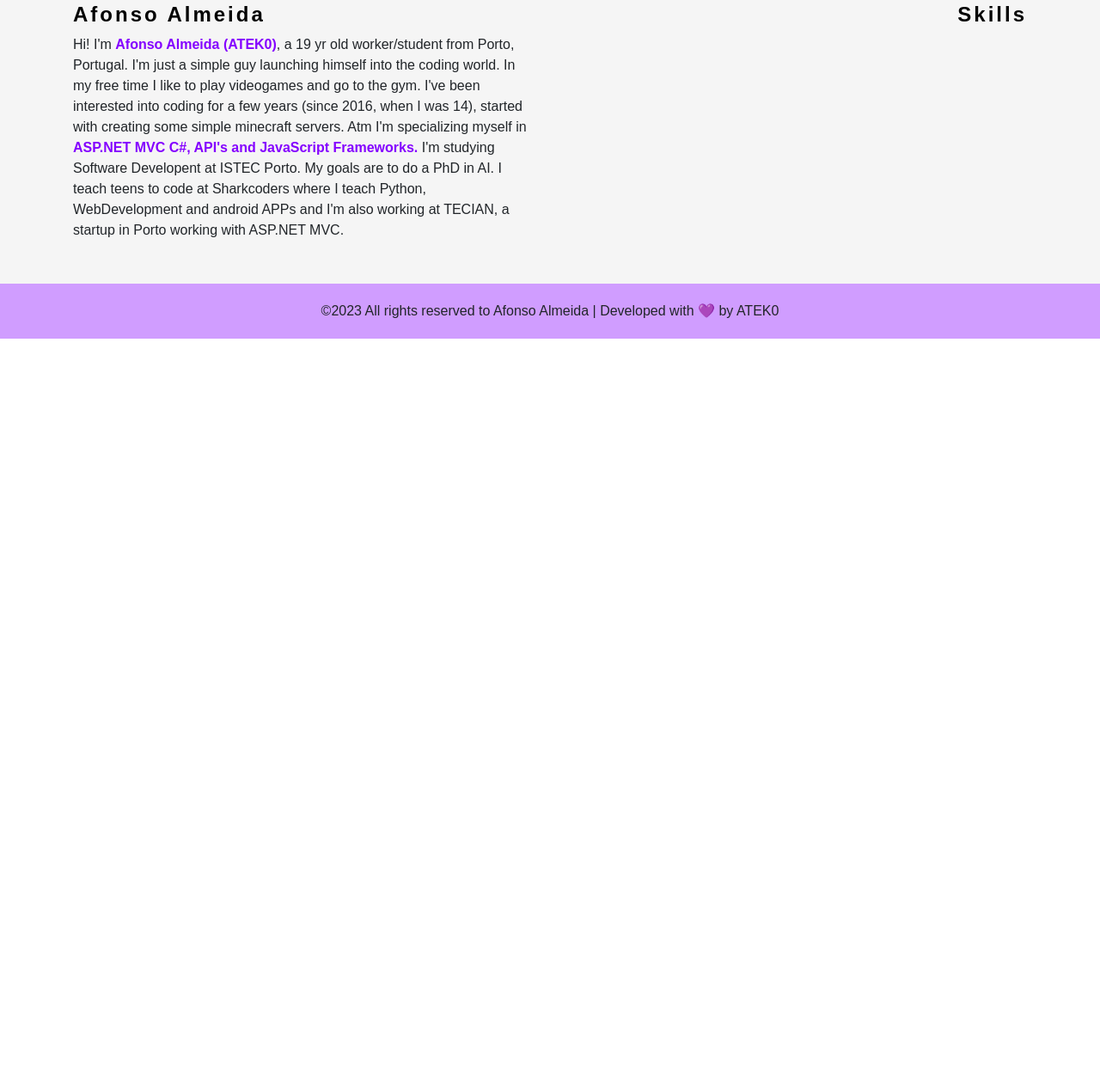
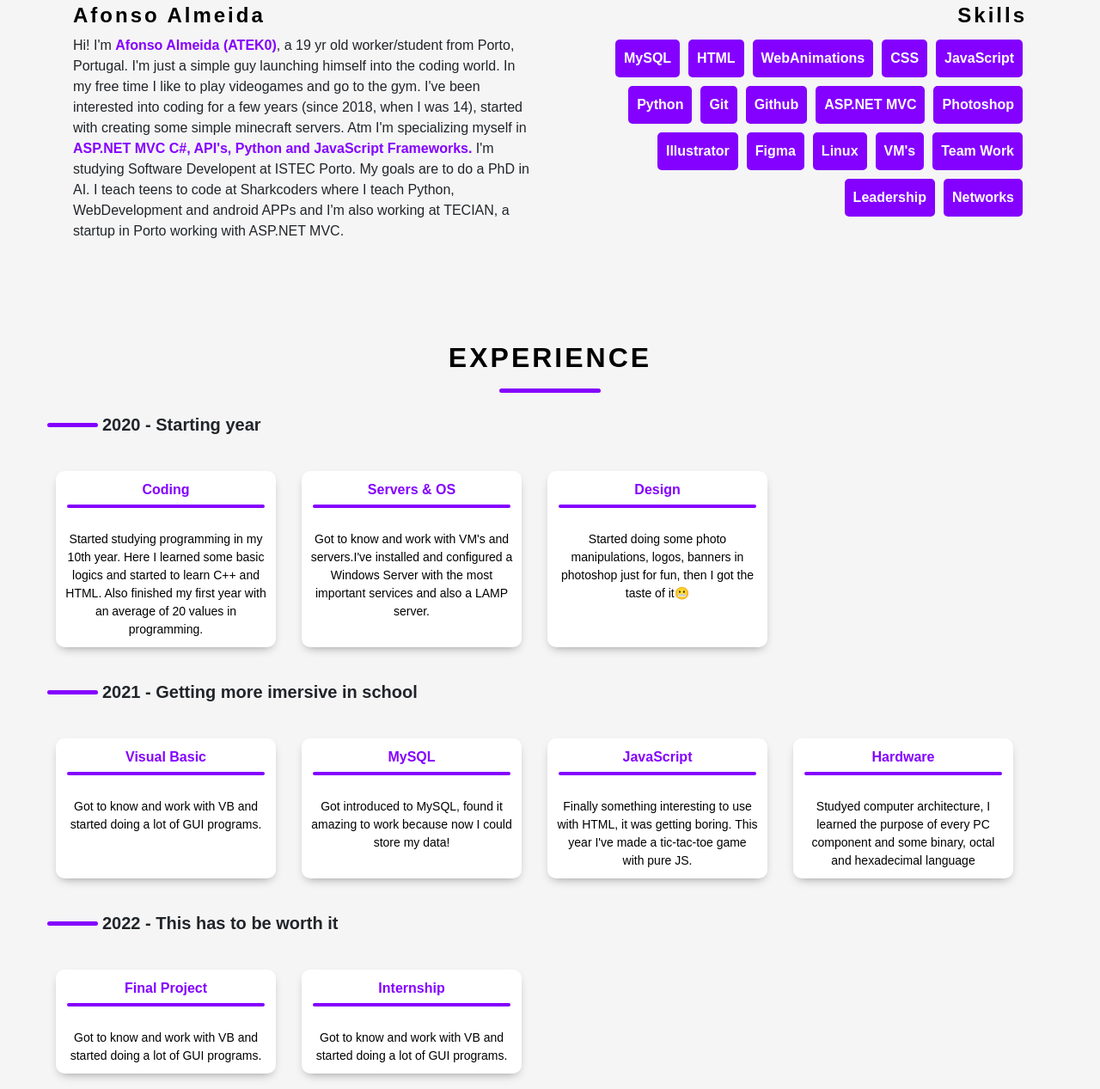
Before and after one commit to ATEK0/portfolioV2, a plain HTML site: page index.html in a window 1280 px wide. Shown: the part 921-2188 px from the top of the page at 86% size. Before the commit the page ends 1315 px from the top, so only its background shows below. Drawn offline with nearby package versions, Linux system fonts and the light colour scheme.

Commit message:
about me done

```diff
--- a/index.html
+++ b/index.html
@@ -101,7 +101,7 @@
 
           <p style="font-weight: 300;font-size: 1.3rem;width:50%;padding-top: 30px;">I'm a 19 year old software developer and designer from Portugal. I'm actually studying software development at ISTEC Porto. My goals are to achieve sucess in every project that i embrace!</p>
           <div class="socials-pres">
-            <i class="fa fa-instagram" aria-hidden="true"></i>
+            <i class="fa fa-instagram" aria-hidden="true"></i> <!--Falta colocar refs para os sites-->
             <i class="fa fa-github" aria-hidden="true"></i>
             <i class="fa fa-stack-overflow" aria-hidden="true"></i>
             <i class="fa fa-linkedin-square" aria-hidden="true"></i>
@@ -122,18 +122,117 @@
           <div class="col" style="text-align: left;">
             <h4 class="title">Afonso Almeida</h4>
             <p>Hi! I'm <b style="color:#8400ff;">Afonso Almeida (ATEK0)</b>, a 19 yr old worker/student from Porto, Portugal. I'm just a simple guy launching himself into the coding world. In my free time I like to play videogames and go to the gym.
-            I've been interested into coding for a few years (since 2016, when I was 14), started with creating some simple minecraft servers. Atm I'm specializing myself in <b style="color:#8400ff;">ASP.NET MVC C#, API's and JavaScript Frameworks.</b>
+            I've been interested into coding for a few years (since 2018, when I was 14), started with creating some simple minecraft servers. Atm I'm specializing myself in <b style="color:#8400ff;">ASP.NET MVC C#, API's, Python and JavaScript Frameworks.</b>
           I'm studying Software Developent at ISTEC Porto. My goals are to do a PhD in AI.
           I teach teens to code at Sharkcoders where I teach Python, WebDevelopment and android APPs and I'm also working at TECIAN, a startup in Porto working with ASP.NET MVC.
           </p>
           </div>
           <div class="col" style="text-align: right;">
             <h4 class="title">Skills</h4>
+            <div class="skills-wrapper"> <!--Criar algo para dar informações quando passar o rato por cima-->
+              <p class="skill">MySQL</p>
+              <p class="skill">HTML</p>
+              <p class="skill">WebAnimations</p>
+              <p class="skill">CSS</p>
+              <p class="skill">JavaScript</p>
+              <p class="skill">Python</p>
+              <p class="skill">Git</p>
+              <p class="skill">Github</p>
+              <p class="skill">ASP.NET MVC</p>
+              <p class="skill">Photoshop</p>
+              <p class="skill">Illustrator</p>
+              <p class="skill">Figma</p>
+              <p class="skill">Linux</p>
+              <p class="skill">VM's</p>
+              <p class="skill">Team Work</p>
+              <p class="skill">Leadership</p>
+              <p class="skill">Networks</p>
+            </div>
           </div>
         </div>
       </div>
     </div>
       <!-- end second card -->
+
+    <div class="third-wrapper">
+      <h2 class="title">EXPERIENCE</h2>
+      <hr class="undelined">
+      <div class="year-ind">
+        <hr class="exp-hr"><p class="exp-title">2020 - Starting year</p>
+      </div>
+      <div class="card-wrapper">
+      <div class="exp-card">
+        <div class="exp-card-title">Coding</div>
+        <hr>
+        <div class="exp-card-content">Started studying programming in my 10th year. Here I learned some basic logics and started to learn C++ and HTML.
+          Also finished my first year with an average of 20 values in programming.
+        </div>
+      </div>
+      <div class="exp-card">
+        <div class="exp-card-title">Servers & OS</div>
+        <hr>
+        <div class="exp-card-content">Got to know and work with VM's and servers.I've installed and configured a Windows Server with the most important services and also a LAMP server.
+        </div>
+      </div>
+      <div class="exp-card">
+        <div class="exp-card-title">Design</div>
+        <hr>
+        <div class="exp-card-content">Started doing some photo manipulations, logos, banners in photoshop just for fun, then I got the taste of it😬
+        </div>
+      </div>
+
+      </div>
+
+      <div class="year-ind">
+        <hr class="exp-hr"><p class="exp-title">2021 - Getting more imersive in school</p>
+      </div>
+      <div class="card-wrapper">
+      <div class="exp-card">
+        <div class="exp-card-title">Visual Basic</div>
+        <hr>
+        <div class="exp-card-content">Got to know and work with VB and started doing a lot of GUI programs.
+        </div>
+      </div>
+      <div class="exp-card">
+        <div class="exp-card-title">MySQL</div>
+        <hr>
+        <div class="exp-card-content">Got introduced to MySQL, found it amazing to work because now I could store my data!
+        </div>
+      </div>
+      <div class="exp-card">
+        <div class="exp-card-title">JavaScript</div>
+        <hr>
+        <div class="exp-card-content">Finally something interesting to use with HTML, it was getting boring. This year I've made a tic-tac-toe game with pure JS.
+        </div>
+      </div>
+      <div class="exp-card">
+        <div class="exp-card-title">Hardware</div>
+        <hr>
+        <div class="exp-card-content">Studyed computer architecture, I learned the purpose of every PC component and some binary, octal and hexadecimal language
+        </div>
+      </div>
+
+      </div>
+
+      <div class="year-ind">
+        <hr class="exp-hr"><p class="exp-title">2022 - This has to be worth it</p>
+      </div>
+      <div class="card-wrapper">
+        <div class="exp-card">
+          <div class="exp-card-title">Final Project</div>
+          <hr>
+          <div class="exp-card-content">Got to know and work with VB and started doing a lot of GUI programs.
+          </div>
+        </div>
+        <div class="exp-card">
+          <div class="exp-card-title">Internship</div>
+          <hr>
+          <div class="exp-card-content">Got to know and work with VB and started doing a lot of GUI programs.
+          </div>
+        </div>
+      </div>
+
+    </div>
 
       <footer>
         <p>©2023 All rights reserved to Afonso Almeida | Developed with 💜 by ATEK0</p>
--- a/styles/style.css
+++ b/styles/style.css
@@ -6,12 +6,9 @@
 :root {
   --rt: 215deg;
   --rtm: -215deg;
+  --fcolor: #8400ff;
 }
 
-p {
-  margin-bottom: 0 !important;
-  margin-top: 0 !important;
-}
 
 @import url("https://fonts.googleapis.com/css2?family=Source+Sans+Pro:wght@200&display=swap");
 
@@ -147,6 +144,7 @@ body {
 
 nav {
   position: fixed;
+  z-index: 3;
   top: 0;
   width: 100%;
   line-height: 60px;
@@ -430,7 +428,91 @@ span.cursor {
 
 hr {
     width: 10%;
-    border-top: 4px solid #8400ff;
+    border-top: 5px solid #8400ff;
+    border-radius: 5px;
+}
+
+.skills-wrapper {
+  display: flex;
+  flex-wrap: wrap;
+  align-items: right;
+  justify-content: right;
+  height: auto;
+}
+
+.skill {
+  padding: 10px;
+  margin: 5px;
+  width: fit-content;
+  background-color: #8400ff;
+  border-radius: 5px;
+  color: white;
+  font-weight: bold;
+}
+
+.third-wrapper {
+  background-color: whitesmoke;
+  padding: 50px;
+}
+
+.third-wrapper .title {
+  color: #000;
+  letter-spacing: 3px;
+  font-weight: bold!important;
+}
+
+.year-ind {
+  display: flex;
+  flex-wrap: wrap;
+  margin-top: 30px;
+}
+
+.card-wrapper {
+  display: flex;
+  flex-wrap: wrap;
+}
+
+.exp-hr {
+  width: 5%;
+  margin:5px;
+}
+
+.exp-title {
+  transform: translateY(-8px);
+  font-size: 20px;
+  font-weight: bold;
+}
+
+.exp-card {
+  background-color: white;
+  width: 20vw;
+  min-width: 200px;
+  border-radius: 10px;
+
+  margin: 15px;
+
+  -webkit-box-shadow: 0px 5px 12px -5px rgba(0,0,0,0.42);
+  -moz-box-shadow: 0px 5px 12px -5px rgba(0,0,0,0.42);
+  box-shadow: 0px 5px 12px -5px rgba(0,0,0,0.42);
+}
+
+.exp-card-title {
+  color: var(--fcolor);
+  font-weight: bold;
+  padding: 10px;
+}
+
+.exp-card hr {
+  width: 90%;
+  border-top: 4px solid #8400ff;
+  margin-top: -5px;
+  border-radius: 5px;
+}
+
+.exp-card-content {
+  font-size: 14px;
+  color: black;
+  padding: 10px;
 }
 
 
```
Also changed, not shown: 1 other file.
